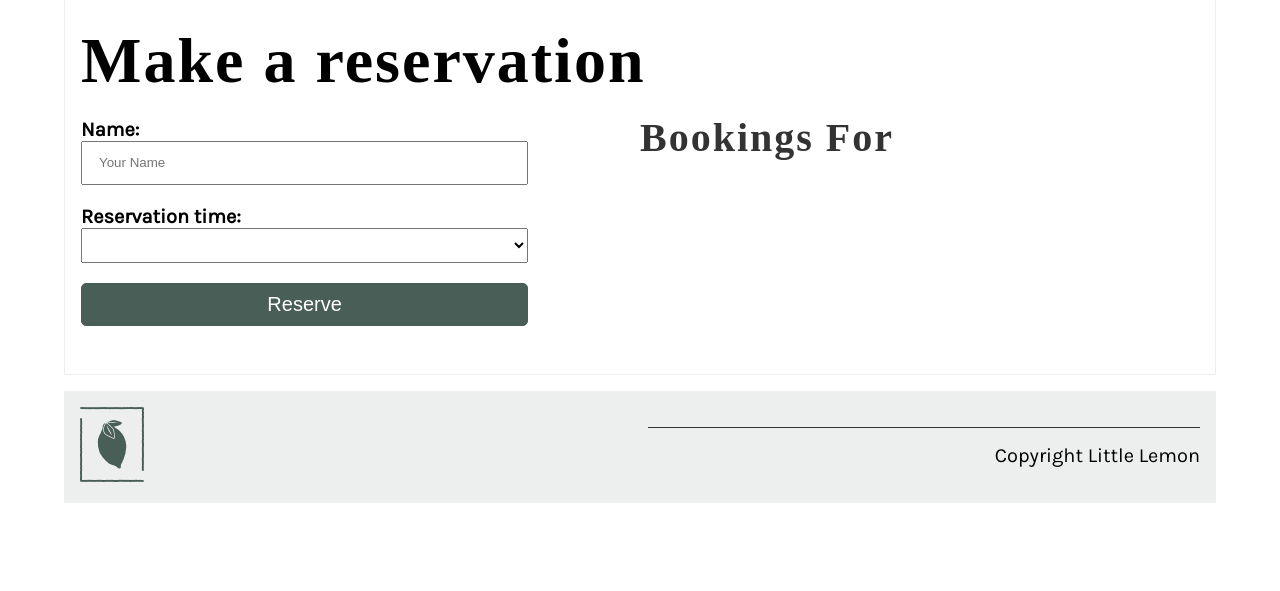
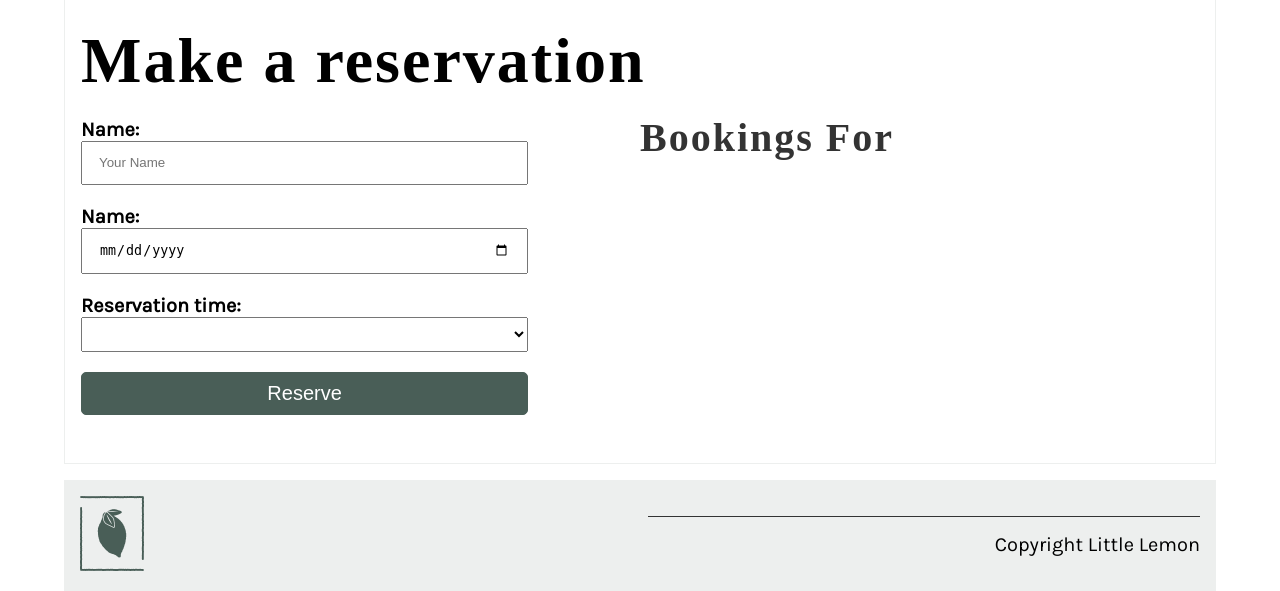
Before and after one commit to 0xjrr/meta-fullstack-django, a Django app: page /book/ in a window 1280 px wide. Shown: the part 261-852 px from the top of the page. Before the commit the page ends 764 px from the top, so only its background shows below. Run offline with Django 4.2, Linux system fonts and the light colour scheme; data that the repository does not hold is empty; some web fonts are replaced.

Commit message:
add input date

```diff
--- a/restaurant/templates/book.html
+++ b/restaurant/templates/book.html
@@ -18,6 +18,8 @@
             </p>
             <p>
             <!-- Step 9: Part one -->
+              <label for="reservation_date">Name:</label>
+              <input type="date" required="" id="reservation_date">
             </p>
 
             <p>
@@ -56,7 +58,7 @@
 
 
   /*  Step 10: Part two */
-
+  document.getElementById('reservation_date').addEventListener('change', getBookings)
 
   function getBookings() {
     let reserved_slots = []
@@ -70,7 +72,10 @@
         bookings = ''
 
         /* Step 11: Part three */
-
+        for (const item in data) {
+          console.log(item.fields)
+          reserved_slots.push(item.fields)
+        }
 
         /* Step 12: Part four  */
 
```
